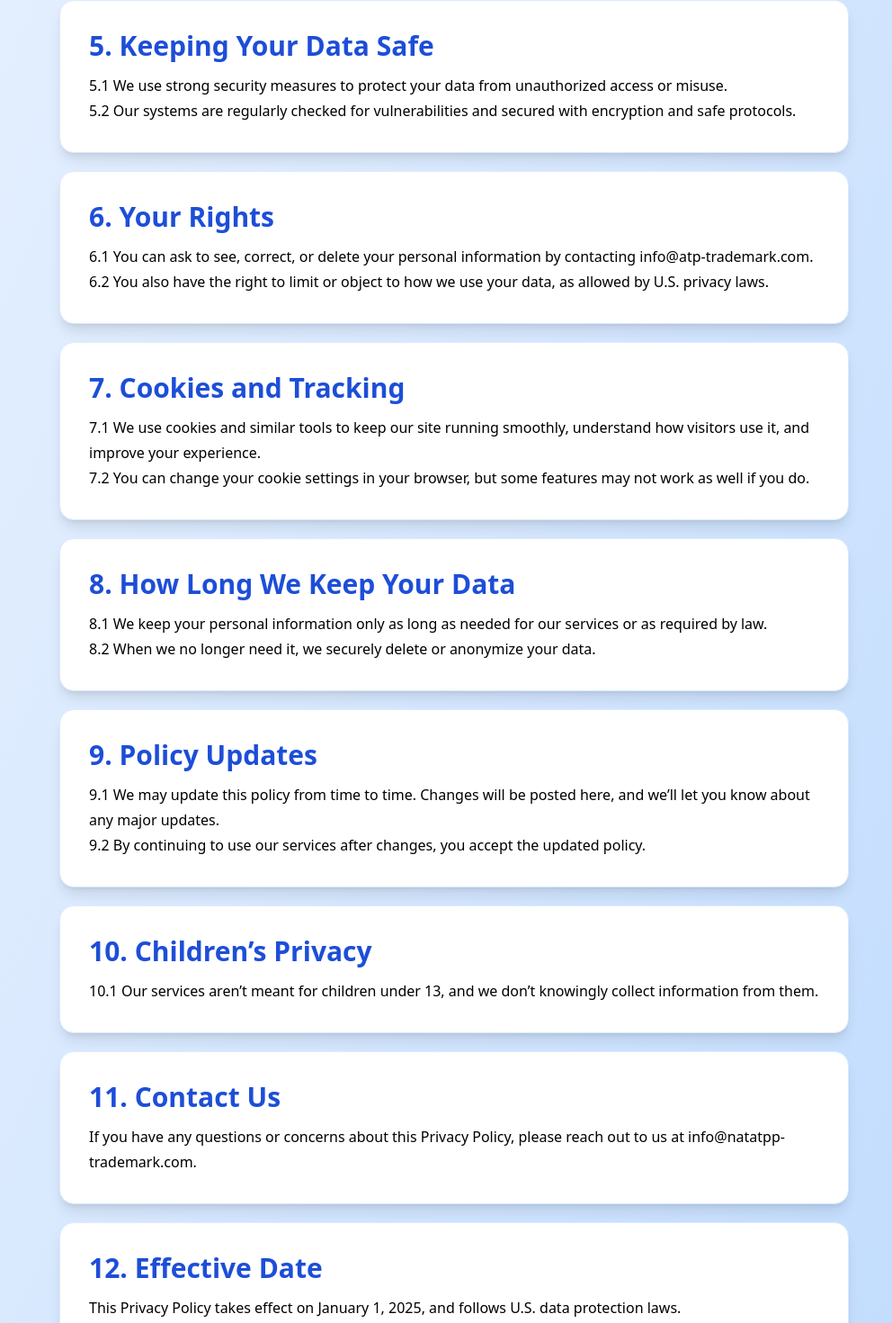
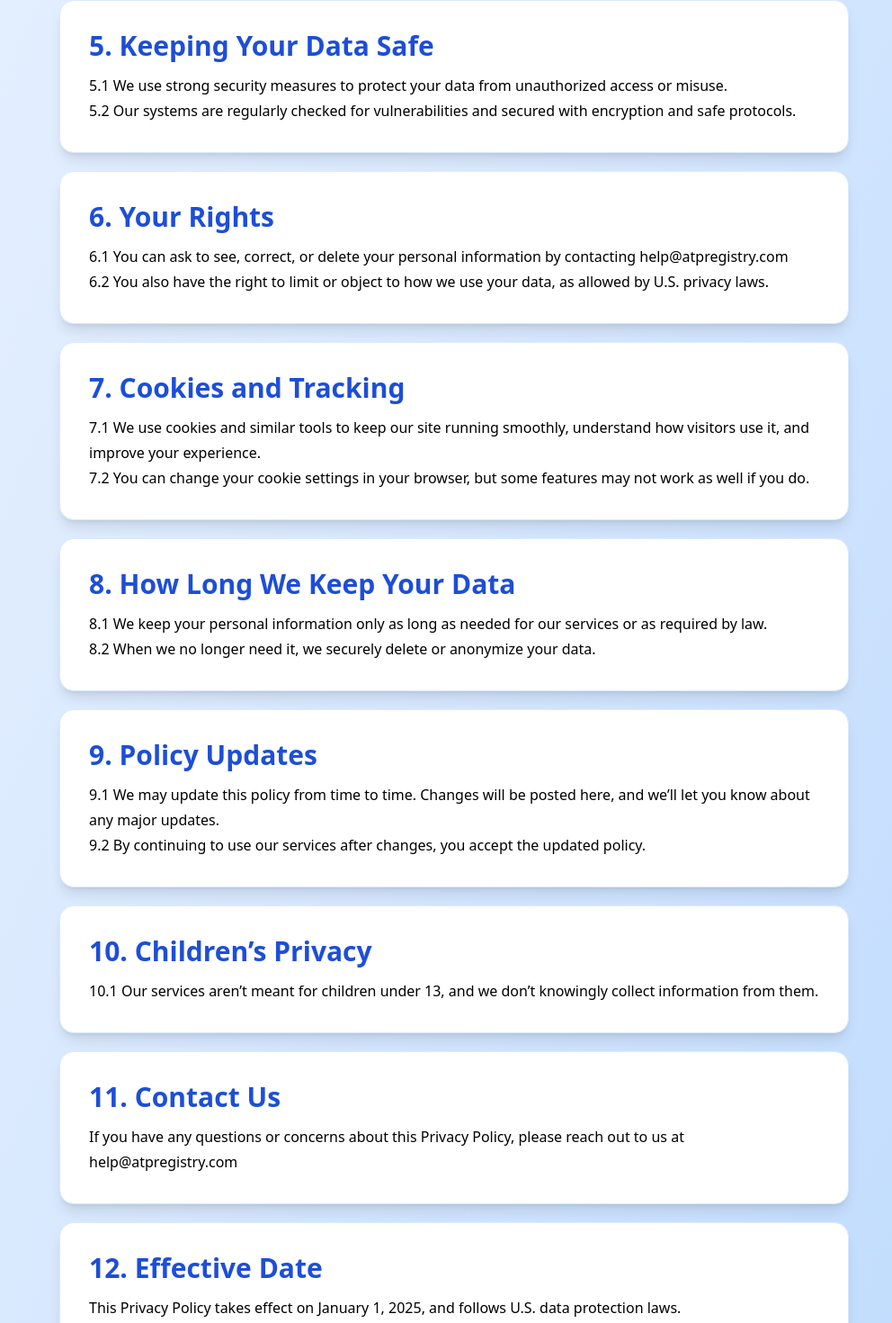
Before and after one commit to janrydu1/NATP-V2, a React (Vite) app: page /privacy in a window 1280 px wide. Shown: the part 1170-2640 px from the top of the page at 90% size, without its empty margins (288-1280 px from the left). Built offline with nearby package versions, Linux system fonts and the light colour scheme; no server answers.

Commit message:
refactor: Update contact email and website references in Privacy Policy and Terms pages for consistency

```diff
--- a/src/pages/PrivacyPolicy.tsx
+++ b/src/pages/PrivacyPolicy.tsx
@@ -32,7 +32,7 @@ export default function PrivacyPolicy() {
     {
       title: "Your Rights",
       content:
-        "6.1 You can ask to see, correct, or delete your personal information by contacting info@atp-trademark.com.</br>6.2 You also have the right to limit or object to how we use your data, as allowed by U.S. privacy laws.",
+        "6.1 You can ask to see, correct, or delete your personal information by contacting help@atpregistry.com</br>6.2 You also have the right to limit or object to how we use your data, as allowed by U.S. privacy laws.",
     },
     {
       title: "Cookies and Tracking",
@@ -57,7 +57,7 @@ export default function PrivacyPolicy() {
     {
       title: "Contact Us",
       content:
-        "If you have any questions or concerns about this Privacy Policy, please reach out to us at info@natatpp-trademark.com.",
+        "If you have any questions or concerns about this Privacy Policy, please reach out to us at help@atpregistry.com",
     },
     {
       title: "Effective Date",
--- a/src/pages/Terms.tsx
+++ b/src/pages/Terms.tsx
@@ -7,12 +7,12 @@ export default function Terms() {
     {
       title: "INTRODUCTION",
       content:
-        "Welcome! These Terms and Conditions (\"T&C\") explain the agreement between ATP Service Inc (the Provider, contact: info@atp-trademark.com) and you (the Customer) when you use or purchase our Prepaid Service. By using our service, you agree to these terms. If you'd like a printable copy, just ask us.",
+        "Welcome! These Terms and Conditions (\"T&C\") explain the agreement between ATP Service Inc (the Provider, contact: help@atpregistry.com) and you (the Customer) when you use or purchase our Prepaid Service. By using our service, you agree to these terms. If you'd like a printable copy, just ask us.",
     },
     {
       title: "DEFINITIONS",
       content:
-        "2.1 Database: Our proprietary system that gathers data from various trademark registers, including national, EU, and international sources.</br>2.2 Prepaid Service: Paid access to secure sections of our Database on atp-trademark.com for three years, starting once we receive your payment.</br>2.3 Service Fee: The upfront cost for accessing the Prepaid Service, as listed in our current offer.</br>2.4 Agreement: The contract between you and us, activated when we receive your Service Fee.",
+        "2.1 Database: Our proprietary system that gathers data from various trademark registers, including national, EU, and international sources.</br>2.2 Prepaid Service: Paid access to secure sections of our Database on atpregistry.com for three years, starting once we receive your payment.</br>2.3 Service Fee: The upfront cost for accessing the Prepaid Service, as listed in our current offer.</br>2.4 Agreement: The contract between you and us, activated when we receive your Service Fee.",
     },
     {
       title: "SERVICE DESCRIPTION",
@@ -29,7 +29,7 @@ export default function Terms() {
     },
     {
       title: "LIABILITY AND DISCLAIMERS",
-      content: `6.1 Data Integrity: </br><p style="padding-left: 10px;">• Our Database is compiled from third-party sources and provided "as is." We can't guarantee it's always accurate or complete. </p>6.2 Limitation of Liability: </br><p style="padding-left: 10px;">• We're not responsible for any direct or indirect damages, lost revenue, missed opportunities, or service interruptions from using or not using atp-trademark.com. </p><p style="padding-left: 10px;">• This applies even if we knew about possible issues. </p>`,
+      content: `6.1 Data Integrity: </br><p style="padding-left: 10px;">• Our Database is compiled from third-party sources and provided "as is." We can't guarantee it's always accurate or complete. </p>6.2 Limitation of Liability: </br><p style="padding-left: 10px;">• We're not responsible for any direct or indirect damages, lost revenue, missed opportunities, or service interruptions. </p><p style="padding-left: 10px;">• This applies even if we knew about possible issues. </p>`,
     },
     {
       title: "ARTICLE PUBLICATION SERVICE",
@@ -42,7 +42,7 @@ export default function Terms() {
     {
       title: "REFUND POLICY",
       content:
-        "9.1 If you're not satisfied, you can request a refund within 30 days of payment. Email info@atp-trademark.com with your order details and reason. Refunds follow these T&C and any additional policies. This policy applies only to the services described here.",
+        "9.1 If you're not satisfied, you can request a refund within 30 days of payment. Email help@atpregistry.com with your order details and reason. Refunds follow these T&C and any additional policies. This policy applies only to the services described here.",
     },
     {
       title: "GOVERNING LAW AND DISPUTE SETTLEMENT",
@@ -50,7 +50,7 @@ export default function Terms() {
     },
     {
       title: "DATA PRIVACY",
-      content: `11.1 Data Handling: </br><p style="padding-left: 10px;">• Details about how we handle your personal data are in our Privacy Policy. </p>11.2 Policy Access:</br><p style="padding-left: 10px;">• You'll find a link to our Privacy Policy on atp-trademark.com. Please review it to learn how your data is used. </p>`,
+      content: `11.1 Data Handling: </br><p style="padding-left: 10px;">• Details about how we handle your personal data are in our Privacy Policy. </p>11.2 Policy Access:</br><p style="padding-left: 10px;">• You'll find a link to our Privacy Policy on atpregistry.com. Please review it to learn how your data is used. </p>`,
     },
   ];
 
```
